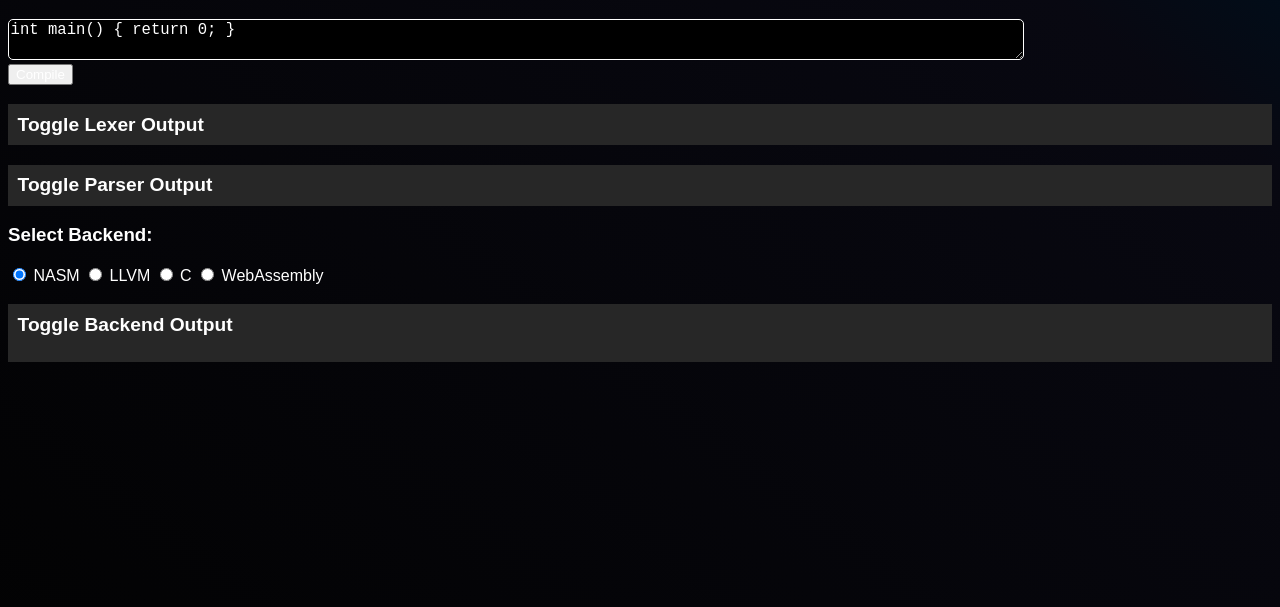
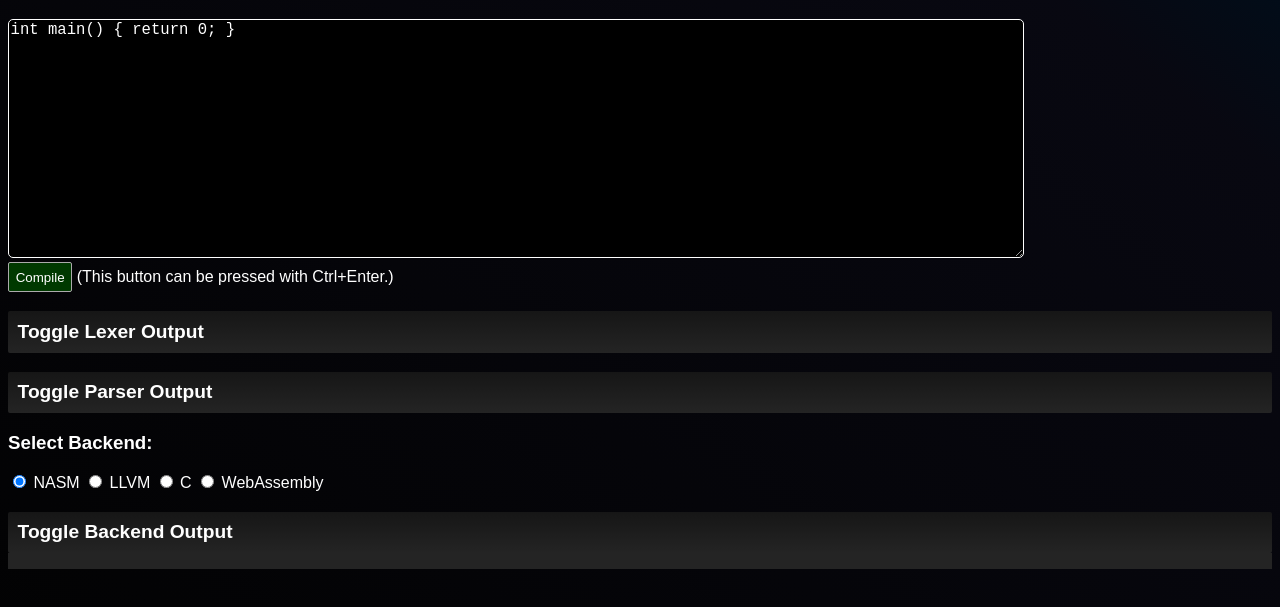
Before and after one commit to Phytolizer/webcc, a website built with webpack: page index.html in a window 1280 px wide. Shown: the part 61-668 px from the top of the page. Built offline with nearby package versions, Linux system fonts and the light colour scheme.

Commit message:
improve site ui a bit more

```diff
--- a/index.html
+++ b/index.html
@@ -11,7 +11,7 @@
       <h1>Web C Compiler — Browser Local</h1>
       <textarea id="source" name="source">int main() { return 0; }</textarea>
       <br />
-      <button id="compile">Compile</button>
+      <button id="compile">Compile</button> (This button can be pressed with Ctrl+Enter.)
       <button type="button" class="collapsible" target="lexed-section">
         Toggle Lexer Output
       </button>
--- a/src/index.ts
+++ b/src/index.ts
@@ -53,7 +53,7 @@ elements.compile.addEventListener('click', event => {
   }
 })
 
-elements.source.onkeydown = event => {
+document.onkeydown = event => {
   if (event.key === 'Enter' && event.ctrlKey) {
     elements.compile.click()
     event.preventDefault()
--- a/styles.css
+++ b/styles.css
@@ -18,7 +18,7 @@ textarea {
   color: white;
   border: 1px solid white;
   width: 80%;
-  height: 100%;
+  height: 15em;
   font-family: monospace;
   font-size: 1.2em;
   border-radius: 5px;
@@ -26,13 +26,23 @@ textarea {
   padding: 0.1em;
 }
 textarea:focus {
-  box-shadow: 5px 5px 0 2px #fff;
+  box-shadow: 0 0 0.4em white;
+}
+button {
+  background-color: rgb(0, 57, 0);
+  transition: background 250ms ease-in-out;
+  cursor: pointer;
+  border: 0.1em solid rgb(171, 171, 171);
+  border-radius: 2px;
+  padding: 0.5em;
+}
+button:hover {
+  background-color: rgb(0, 77, 0);
 }
 output {
   font-family: monospace;
 }
 .collapsible {
-  cursor: pointer;
   margin-top: 1em;
   padding: 0.5em;
   width: 100%;
@@ -41,7 +51,12 @@ output {
   outline: none;
   font-size: 1.2em;
   font-weight: bold;
-  background-color: rgb(39, 39, 39);
+  background: rgb(22, 22, 22);
+  background: linear-gradient(
+    180deg,
+    rgba(22, 22, 22, 1) 0%,
+    rgba(36, 36, 36, 1) 100%
+  );
   color: white;
 }
 .active,
@@ -52,5 +67,5 @@ output {
   padding: 0 1em;
   display: none;
   overflow: hidden;
-  background-color: rgb(39, 39, 39);
+  background-color: rgb(36, 36, 36);
 }
```
